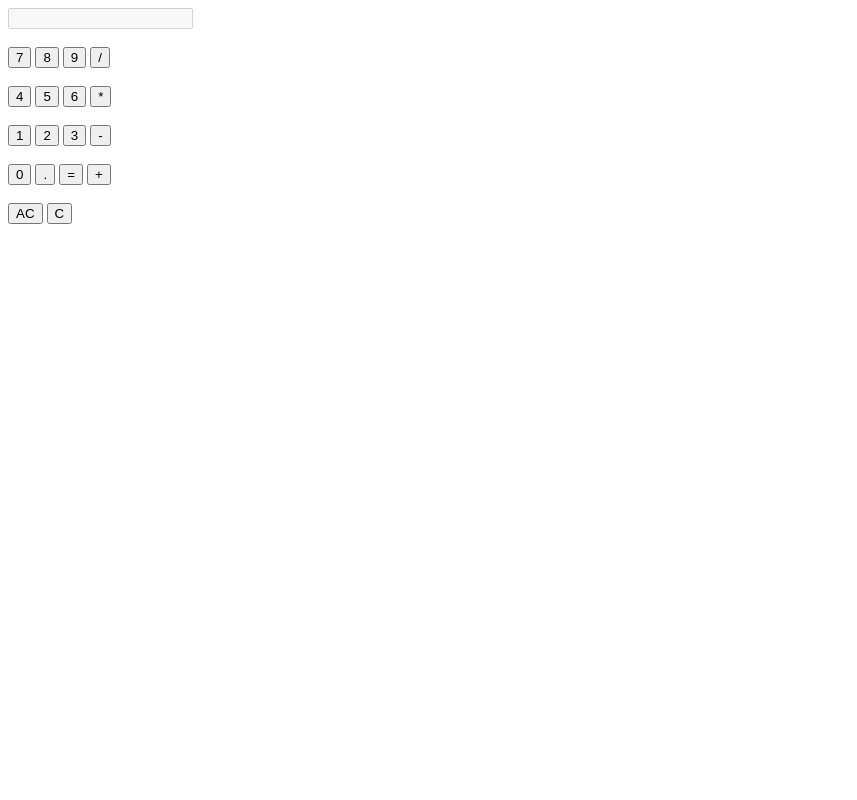
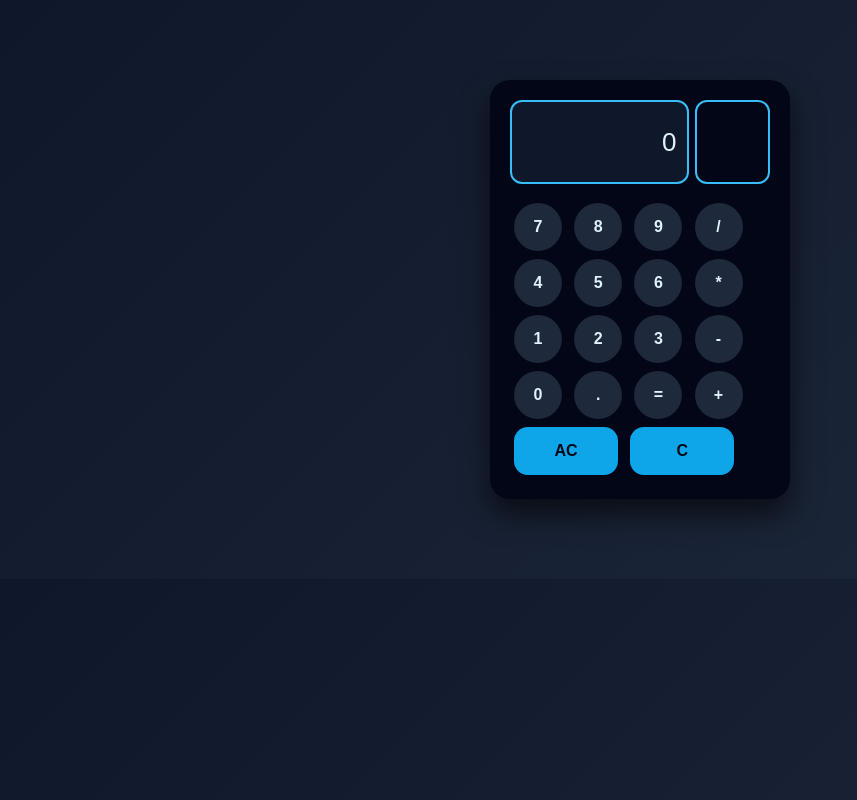
Before and after one commit to hannahyzabelle/Baro-hannah-Yzabelle-activities, a plain HTML site: page function/calculator.html in a window 1280 px wide. Both pictures are taken after a click on the button "AC". Shown: the whole page, without its empty margins (0-857 px from the left). Drawn offline with Linux system fonts and the light colour scheme.

Commit message:
function

```diff
--- a/function/calculator.html
+++ b/function/calculator.html
@@ -2,37 +2,134 @@
 <html lang="en">
 <head>
     <meta charset="UTF-8">
-    <meta name="viewport" content="width=device-width, initial-scale=1.0">
-    <title>Calculator</title>
-     <script src="./js/calculator.js"></script>
+    <title>Blue Calculator</title>
+
+    <style>
+        body {
+            font-family: "Segoe UI", sans-serif;
+            background: linear-gradient(135deg, #0f172a, #1e293b);
+        }
+
+        .calculator {
+            width: 260px;
+            margin: 80px auto;
+            padding: 20px;
+            border-radius: 20px;
+            background: #020617;
+            box-shadow: 0 15px 30px rgba(0, 0, 0, 0.6);
+        }
+
+        /* DISPLAY AREA */
+        .display {
+            display: flex;
+            gap: 6px;
+            margin-bottom: 15px;
+        }
+
+        #valueBox {
+            width: 75%;
+            height: 60px;
+            font-size: 26px;
+            text-align: right;
+            padding: 10px;
+            background: #0f172a;
+            border-radius: 12px;
+            border: 2px solid #38bdf8;
+            color: #e0f2fe;
+        }
+
+        #operatorBox {
+            width: 25%;
+            height: 60px;
+            font-size: 26px;
+            text-align: center;
+            padding: 10px;
+            background: #020617;
+            border-radius: 12px;
+            border: 2px solid #38bdf8;
+            color: #38bdf8;
+            font-weight: bold;
+        }
+
+        /* BUTTONS */
+        .btn {
+            height: 48px;
+            width: 48px;
+            margin: 4px;
+            border-radius: 50%;
+            border: none;
+            font-size: 16px;
+            font-weight: bold;
+            background: #1e293b;
+            color: #e0f2fe;
+            cursor: pointer;
+            transition: 0.2s;
+        }
+
+        .btn:hover {
+            background: #38bdf8;
+            color: #020617;
+            transform: scale(1.1);
+        }
+
+        .button {
+            height: 48px;
+            width: 104px;
+            margin: 4px;
+            border-radius: 14px;
+            border: none;
+            font-size: 16px;
+            font-weight: bold;
+            background: #0ea5e9;
+            color: #020617;
+            cursor: pointer;
+            transition: 0.2s;
+        }
+
+        .button:hover {
+            background: #7dd3fc;
+            transform: scale(1.05);
+        }
+    </style>
 </head>
+
 <body>
 
+<div class="calculator">
 
-  <input type="text" id="display" disabled><br><br>
+    <div class="display">
+        <input type="text" id="valueBox" value="0" readonly>
+        <input type="text" id="operatorBox" value="" readonly>
+    </div>
 
-  <button onclick="showValue('7')">7</button>
-  <button onclick="showValue('8')">8</button>
-  <button onclick="showValue('9')">9</button>
-  <button onclick="showValue('/')">/</button><br><br>
+    <div class="buttons">
+        <button class="btn" onclick="appendNumber('7')">7</button>
+        <button class="btn" onclick="appendNumber('8')">8</button>
+        <button class="btn" onclick="appendNumber('9')">9</button>
+        <button class="btn" onclick="setOperator('/')">/</button><br>
 
-  <button onclick="showValue('4')">4</button>
-  <button onclick="showValue('5')">5</button>
-  <button onclick="showValue('6')">6</button>
-  <button onclick="showValue('*')">*</button><br><br>
+        <button class="btn" onclick="appendNumber('4')">4</button>
+        <button class="btn" onclick="appendNumber('5')">5</button>
+        <button class="btn" onclick="appendNumber('6')">6</button>
+        <button class="btn" onclick="setOperator('*')">*</button><br>
 
-  <button onclick="showValue('1')">1</button>
-  <button onclick="showValue('2')">2</button>
-  <button onclick="showValue('3')">3</button>
-  <button onclick="showValue('-')">-</button><br><br>
+        <button class="btn" onclick="appendNumber('1')">1</button>
+        <button class="btn" onclick="appendNumber('2')">2</button>
+        <button class="btn" onclick="appendNumber('3')">3</button>
+        <button class="btn" onclick="setOperator('-')">-</button><br>
 
-  <button onclick="showValue('0')">0</button>
-  <button onclick="showValue('.')">.</button>
-  <button onclick="showResult('=')">=</button>
-  <button onclick="showValue('+')">+</button><br><br>
+        <button class="btn" onclick="appendNumber('0')">0</button>
+        <button class="btn" onclick="appendNumber('.')">.</button>
+        <button class="btn" onclick="calculate()">=</button>
+        <button class="btn" onclick="setOperator('+')">+</button><br>
 
-  <button onclick="clearDisplay()">AC</button>
-  <button onclick="clearDisplay('/')">C</button>
+        <button class="button" onclick="clearAll()">AC</button>
+        <button class="button" onclick="backspace()">C</button>
+    </div>
+
+</div>
+
+<script src="./js/calculator.js"></script>
 
 </body>
 </html>
--- a/function/js/calculator.js
+++ b/function/js/calculator.js
@@ -1,10 +1,86 @@
-function showValue(value) {
-    document.getElementById("display").value += value;
+let firstNumber = "0";
+let secondNumber = "";
+let operator = "";
+
+function appendNumber(num) {
+    if (operator === "") {
+        if (firstNumber === "0" && num !== ".") {
+            firstNumber = num;
+        } else {
+            firstNumber += num;
+        }
+        document.getElementById("valueBox").value = firstNumber;
+    } else {
+        if (secondNumber === "0" && num !== ".") {
+            secondNumber = num;
+        } else {
+            secondNumber += num;
+        }
+        document.getElementById("valueBox").value = secondNumber;
+    }
 }
-function clearDisplay() {
-    document.getElementById("display").value ="";
+
+function setOperator(op) {
+    if (firstNumber === "") return;
+
+    operator = op;
+    document.getElementById("operatorBox").value = operator;
+
+    // Reset the display to 0 so user knows to enter second number
+    document.getElementById("valueBox").value = "0";
+
+    // Optional: reset secondNumber if user changes operator after starting second input
+    if (secondNumber !== "") {
+        secondNumber = "";
+    }
 }
+
 function calculate() {
-    document.getElementById("display").value=
-    eval(document.getElementById("display").value);
+    if (operator === "" || secondNumber === "") return;
+
+    let a = Number(firstNumber);
+    let b = Number(secondNumber);
+    let result = 0;
+
+    switch (operator) {
+        case "+":
+            result = a + b;
+            break;
+        case "-":
+            result = a - b;
+            break;
+        case "*":
+            result = a * b;
+            break;
+        case "/":
+            result = b === 0 ? "Error" : a / b;
+            break;
+    }
+
+    document.getElementById("valueBox").value = result;
+
+    // reset but keep result
+    firstNumber = result.toString();
+    secondNumber = "";
+    operator = "";
+    document.getElementById("operatorBox").value = "";
 }
+
+function clearAll() {
+    firstNumber = "0";
+    secondNumber = "";
+    operator = "";
+    document.getElementById("valueBox").value = "0";
+    document.getElementById("operatorBox").value = "";
+}
+
+function backspace() {
+    if (operator === "") {
+        firstNumber = firstNumber.slice(0, -1);
+        if (firstNumber === "") firstNumber = "0";
+        document.getElementById("valueBox").value = firstNumber;
+    } else {
+        secondNumber = secondNumber.slice(0, -1);
+        document.getElementById("valueBox").value = secondNumber || "0";
+    }
+}
```
